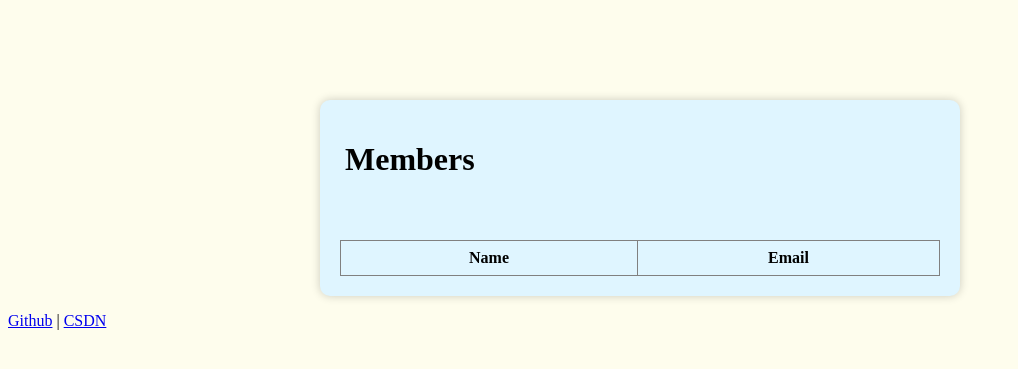
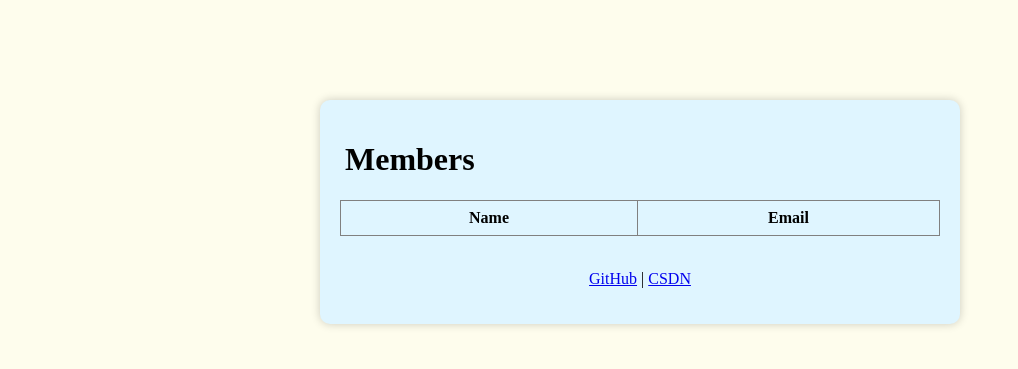
Before and after one commit to qinhj5/web-app, a Flask app: page / in a window 1280 px wide. Shown: the top 369 px of the page, without its empty margins (0-1018 px from the left). Run offline with Flask 3, Linux system fonts and the light colour scheme; lists and menus that the app fills with data are empty; some libraries are stand-ins or nearby versions.

Commit message:
Update index.html

```diff
--- a/templates/index.html
+++ b/templates/index.html
@@ -1,7 +1,7 @@
 <!DOCTYPE html>
 <html>
 <head>
-    <title>WEB</title>
+    <title>Join Us</title>
     <link rel="stylesheet" href="{{ url_for('static', filename='styles.css') }}">
     <link rel="shortcut icon" href="{{ url_for('static', filename='favicon.ico') }}">
     <script src="https://accounts.google.com/gsi/client" async></script>
@@ -10,11 +10,13 @@
 </head>
 <body>
     <div class="main-container">
-        <h1>Members</h1>
-        <div class="login-container">
-            <div id="render_button"></div>
-            <span id="user_name" class="text"></span>
-            <button id="logout_button" class="button" onclick="onClickLogout()" style="display: none;">Logout</button>
+        <div class="flex-container">
+            <h1>Members</h1>
+            <div class="login-container">
+                <div id="render_button"></div>
+                <span id="user_name" class="text"></span>
+                <button id="logout_button" class="button" onclick="onClickLogout()" style="display: none;">Logout</button>
+            </div>
         </div>
         <div class="table-container">
             <table>
@@ -28,7 +30,8 @@
                 </tbody>
             </table>
         </div>
+        <br/>
+        <p class="center"><a href="https://github.com/qinhj5/WebRepo">GitHub</a> | <a href="https://blog.csdn.net/embracestar">CSDN</a></p>
     </div>
-    <p><a href="https://github.com/qinhj5/WebRepo">Github</a> | <a href="https://blog.csdn.net/embracestar">CSDN</a></p>
 </body>
 </html>
```
